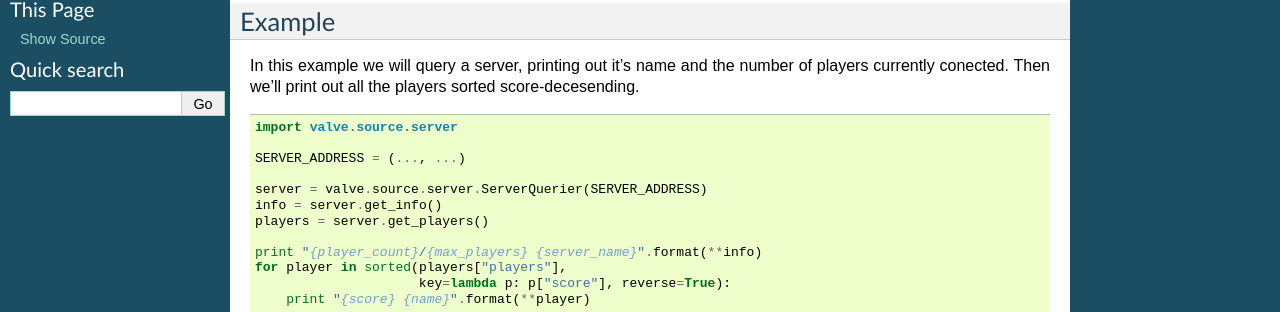
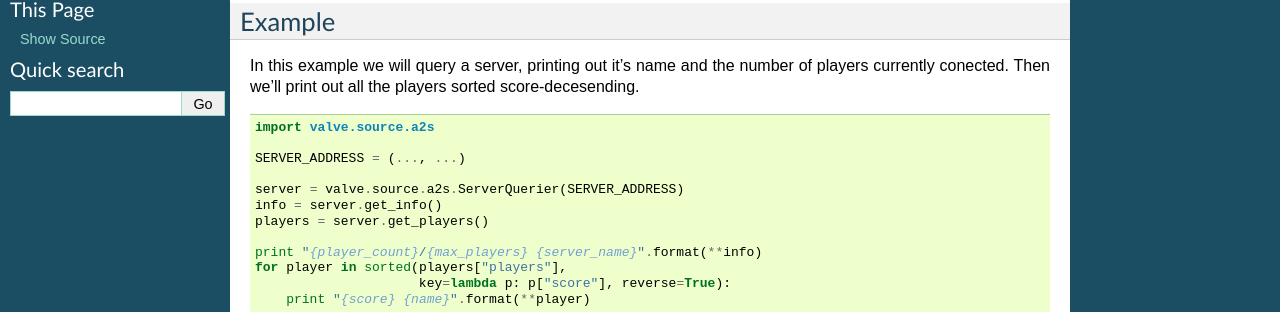
Before and after one commit to serverstf/python-valve, a Sphinx documentation site: the page built from docs/source.rst, in a window 1280 px wide. Shown: the part 289-601 px from the top of the page. Built offline with Sphinx 7.4.7, drawn with Linux system fonts in a browser that asks for light colours.

Commit message:
Update A2S docs to reflect module name change

```diff
--- a/docs/source.rst
+++ b/docs/source.rst
@@ -6,7 +6,7 @@
 protected. :mod:`valve.source.server` provides a client implementation of
 A2S.
 
-.. automodule:: valve.source.server
+.. automodule:: valve.source.a2s
     :members:
 
 
@@ -18,11 +18,11 @@
 
 .. code:: python
 
-    import valve.source.server
+    import valve.source.a2s
 
     SERVER_ADDRESS = (..., ...)
 
-    server = valve.source.server.ServerQuerier(SERVER_ADDRESS)
+    server = valve.source.a2s.ServerQuerier(SERVER_ADDRESS)
     info = server.get_info()
     players = server.get_players()
 
```
